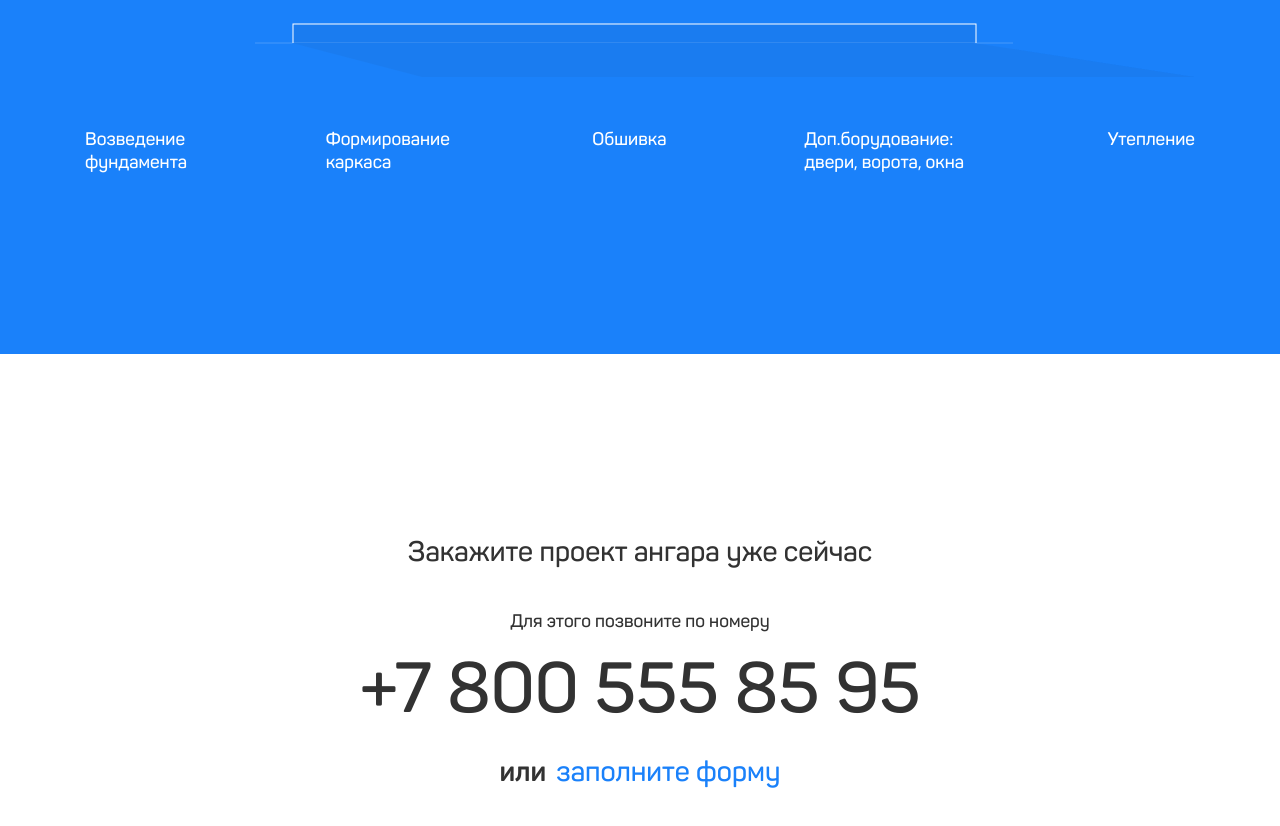
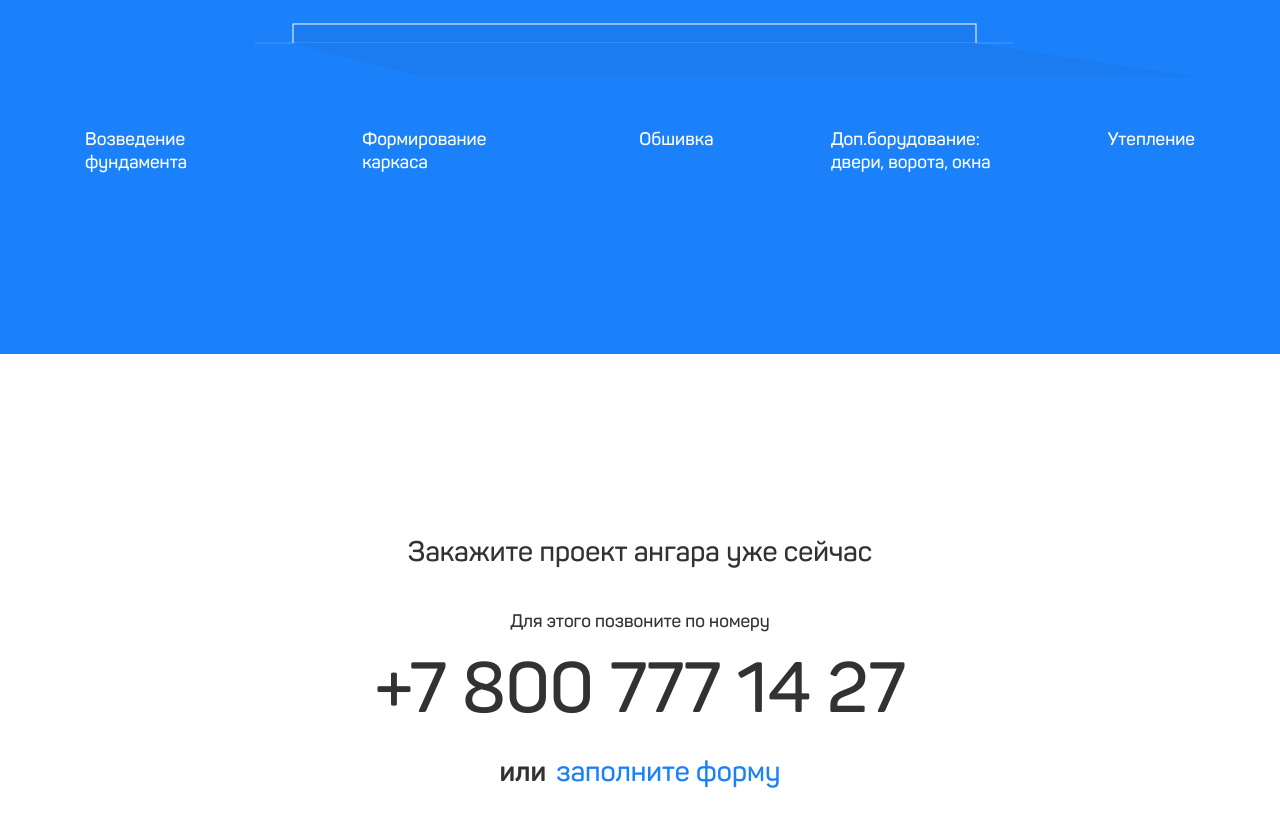
Before and after one commit to Tynberli/Angar, a Next.js app: page / in a window 1280 px wide. Shown: the part 2360-3186 px from the top of the page. Built offline with nearby package versions, Linux system fonts and the light colour scheme.

Commit message:
продолжаем реактить хули

```diff
--- a/components/Footer/Footer.module.scss
+++ b/components/Footer/Footer.module.scss
@@ -1,5 +1,8 @@
 .wrap{
     @apply py-[180px] pad:py-[120px] mobil:py-[80px] flex flex-col justify-center items-center;
+    h3{
+        @apply text-center
+    }
     p{
         @apply mt-[40px] mobil:mt-[30px];
     }
--- a/components/Footer/Footer.tsx
+++ b/components/Footer/Footer.tsx
@@ -11,9 +11,9 @@ const Footer = () => {
                     <h3>Закажите проект ангара уже сейчас</h3>
                     <p>Для этого позвоните по номеру</p>
                     <LinkButton
-                        buttonText="+7 800 555 85 95"
+                        buttonText="+7 800 777 14 27"
                         buttonStyle="footerPhone"
-                        textlink="tel:+78005558595" />
+                        textlink="tel:+78007771427" />
                     <div>
                         <span>или</span>
                         <ModalButton
--- a/components/Header/Header.module.scss
+++ b/components/Header/Header.module.scss
@@ -3,21 +3,20 @@
 
 }
 .wrap{
-    @apply p-[20px_40px] notebook:p-[20px_30px] netbook:p-[20px_30px] pad:p-[20px_30px] mobil:p-[20px_30px] mx-auto flex justify-between
-    items-center netbook:items-start relative;
+    @apply p-[20px_40px] notebook:p-[20px_30px]  mx-auto flex justify-between items-center  relative;
 }
 .navigation{
     @apply duration-500;
 }
 .navigation__list{
     @apply flex netbook:flex-wrap netbook:justify-center gap-[30px] netbook:gap-[15px] items-center pad:items-start
-    mobil:items-start text-[rgba(255,255,255,0.6)] text-[15px] leading-[18px] pad:text-[18px]
-    pad:leading-[22px] mobil:text-[16px] mobil:leading-[19px] pad:flex-col mobil:flex-col;
+    text-[rgba(255,255,255,0.6)] text-[15px] leading-[18px] pad:text-[18px]
+    pad:leading-[22px] mobil:text-[16px] mobil:leading-[19px] pad:flex-col ;
 }
 .nav__link{
     @apply hover:text-[#ffffff] relative after:opacity-0 hover:after:opacity-[1] duration-500 after:absolute after:content-[''] after:bg-[#1A81FA]
     after:h-[2px] after:w-[8px] after:bottom-[-10px] after:left-[45%] after:duration-500 whitespace-nowrap pad:after:left-[-15px]
-    pad:after:bottom-[50%] mobil:after:left-[-15px] mobil:after:bottom-[50%];
+    pad:after:bottom-[50%];
 }
 .burger{
     @apply relative z-10 bg-[#434343] rounded-[5px] cursor-pointer duration-500 w-[54px] h-[40px] mobil:w-[44px] mobil:h-[34px];
--- a/components/LinkButton/LinkButton.module.scss
+++ b/components/LinkButton/LinkButton.module.scss
@@ -2,8 +2,8 @@
     @apply  text-[15px] leading-[18px] text-[#FFFFFF] hover:text-[#1A81FA] duration-500 mobil:hidden whitespace-nowrap;
  }
 .footerPhone {
-    @apply  text-[70px] leading-[91px] pad:text-[50px] pad:leading-[60px]
-    mobil:text-[36px] mobil:leading-[40px] text-[#323232] hover:text-[#1A81FA]
+    @apply  text-[70px] leading-[91px] pad:text-[50px] pad:leading-[60px]  mobil:text-[36px] mobil:leading-[40px]
+     text-[#323232] hover:text-[#1A81FA]
     duration-500 whitespace-nowrap mt-[10px];
  }
 
--- a/components/SwiperSteps/Steps.module.scss
+++ b/components/SwiperSteps/Steps.module.scss
@@ -11,7 +11,7 @@
             background-position:  -12% 20px, 105% 125px, 5% 320px;
     }
     h2{
-        @apply max-w-[250x] pad:max-w-[100%] mobil:max-w-[100%] text-[#ffffff] text-center ;
+        @apply  text-center ;
     }
     img{
         @apply justify-center
@@ -23,10 +23,7 @@
 
 .mySwiper{
     @apply relative mt-[40px];
-    swiper-pagination swiper-pagination-progressbar swiper-pagination-horizontal
-    .swiper-pagination-progressbar{
-      @apply static;
-    }
+
      .swiper-pagination-progressbar-fill{
         background: rgb(255, 255, 255) !important;
       }
@@ -79,6 +76,13 @@
 .picture{
   @apply flex justify-end mt-[93px] pad:mt-[60px] mobil:mt-[50px];
   img{
-    @apply relative pad:left-[10%] mobil:left-[10%];
+    @apply relative pad:left-[10%];
   }
 }
+
+.step__descr{
+  @apply flex justify-between mt-[30px] pad:hidden;
+  p{
+    @apply max-w-[160px]
+  }
+}
--- a/components/SwiperSteps/Steps.tsx
+++ b/components/SwiperSteps/Steps.tsx
@@ -97,11 +97,11 @@ export default function Steps() {
                         </div>
                     </SwiperSlide>
 
-                    <div className="flex justify-between mt-[30px]  pad:hidden mobil:hidden">
-                        <p className="max-w-[103px]">Возведение фундамента</p>
-                        <p className="max-w-[129px]">Формирование каркаса</p>
+                    <div className={styles.step__descr}>
+                        <p>Возведение фундамента</p>
+                        <p>Формирование каркаса</p>
                         <p>Обшивка</p>
-                        <p className="max-w-[166px]">Доп.борудование: двери, ворота, окна</p>
+                        <p>Доп.борудование: двери, ворота, окна</p>
                         <p>Утепление</p>
                     </div>
                 </Swiper>
--- a/src/styles/globals.scss
+++ b/src/styles/globals.scss
@@ -147,7 +147,12 @@ h3{
 	padding: 0 30px !important;
 	margin: 0 auto !important;
 }
-.mySwiper .swiper-pagination .swiper-pagination-progressbar .swiper-pagination-horizontal{
-    background: rgb(255, 255, 255) !important;
+.mySwiper{
+    .swiper-pagination{
+        position: static !important;
+    }
+    .swiper-pagination-progressbar{
+        position: static !important;
+    }
   }
 }
```
Also changed, not shown: components/LinkButton/LinkButton.tsx (+6 -1 lines).
